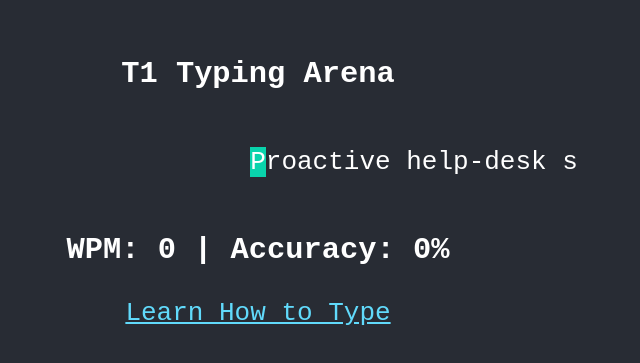
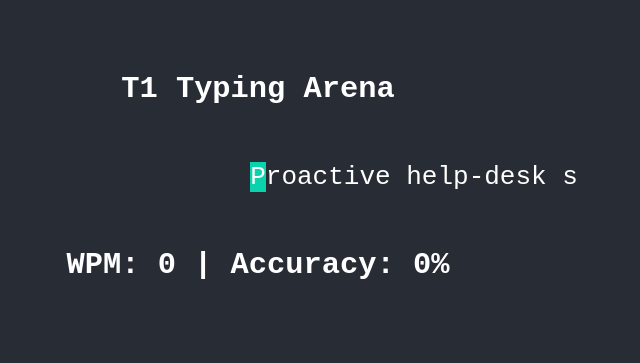
Before and after one commit to KuraTeam1/Team-1-Project, a React (Create React App) app in the folder Team1-app/: page / in a window 1280 px wide. Shown: the part 223-586 px from the top of the page, without its empty margins (382-1022 px from the left). Built offline with nearby package versions, Linux system fonts and the light colour scheme.

Commit message:
deleted link on homepage

```diff
--- a/Team1-app/src/App.js
+++ b/Team1-app/src/App.js
@@ -109,14 +109,7 @@ function App() {
         </h3>
 
 
-        <a
-          className="App-link"
-          href="https://reactjs.org"
-          target="_blank"
-          rel="noopener noreferrer"
-        >
-          Learn How to Type
-        </a>
+
       </header>
     </div>
   );
```
